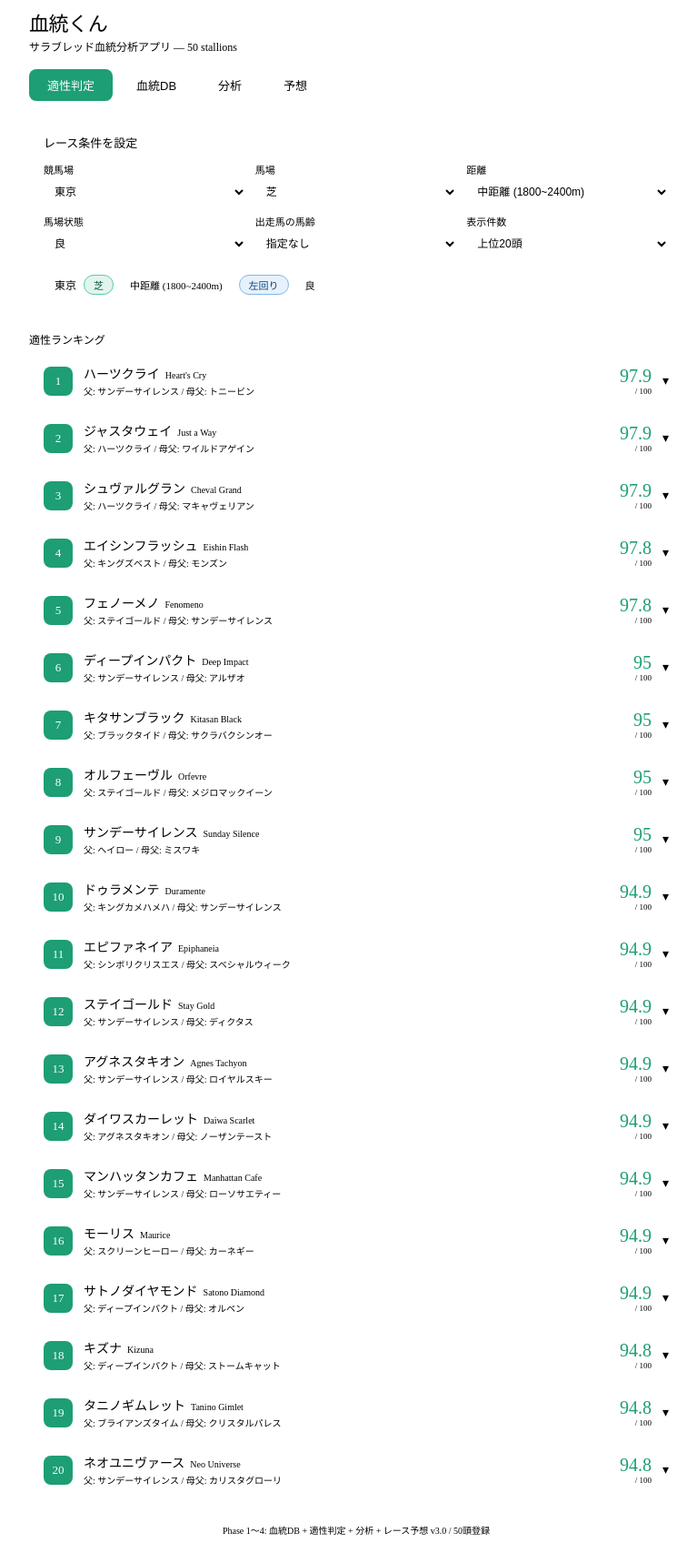
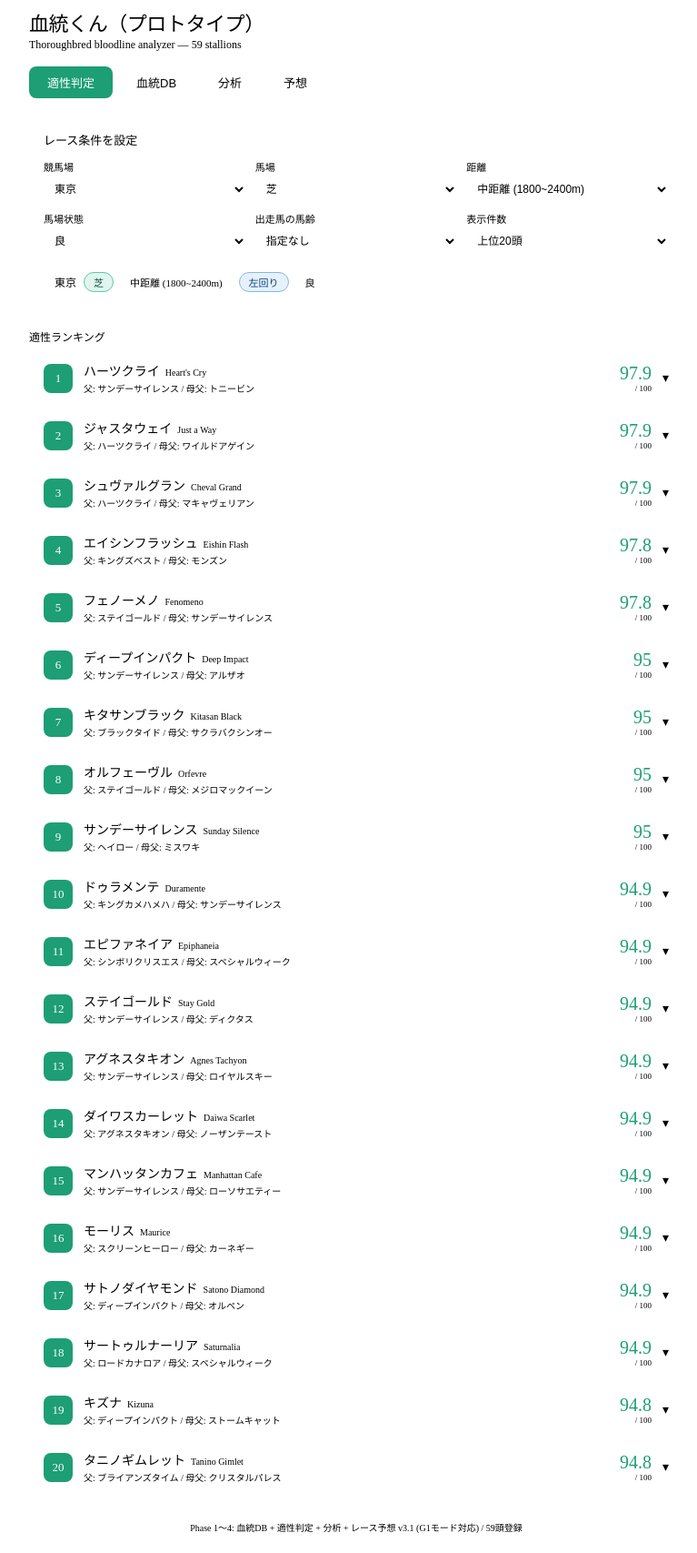
Before and after one commit to spaceshoman/horsebloodline, a React (Vite) app: page / in a window 1280 px wide. Shown: the whole page at 91% size, without its empty margins (248-1015 px from the left). Built offline with nearby package versions, Linux system fonts and the light colour scheme.

Commit message:
rename to 血統くん

```diff
--- a/src/App.jsx
+++ b/src/App.jsx
@@ -75,6 +75,15 @@
   {id:"48",name:"パイロ",nameEn:"Pyro",pedigree:{sire:"プルピット",dam:"ワイルドヴィジョン",sireOfSire:"エーピーインディ",damOfSire:"プレイ",sireOfDam:"ワイルドアゲイン",damOfDam:"キャロルズクリスマス"},surface:"DIRT",distanceMin:"SPRINT",distanceMax:"MILE",course:"BOTH",growth:"EARLY",heavyTrack:8,staminaScore:5,speedScore:8,powerScore:9,notes:"ダート短距離〜マイル。メイショウハリオ等輩出。"},
   {id:"49",name:"フェノーメノ",nameEn:"Fenomeno",pedigree:{sire:"ステイゴールド",dam:"ディアデラノビア",sireOfSire:"サンデーサイレンス",damOfSire:"ゴールデンサッシュ",sireOfDam:"サンデーサイレンス",damOfDam:"ポトリザリス"},surface:"TURF",distanceMin:"MIDDLE",distanceMax:"LONG",course:"LEFT",growth:"LATE",heavyTrack:5,staminaScore:9,speedScore:6,powerScore:7,notes:"天皇賞(春)連覇。左回り巧者。スタミナ型。"},
   {id:"50",name:"ゴールドアリュール",nameEn:"Gold Allure",pedigree:{sire:"サンデーサイレンス",dam:"ニキーヤ",sireOfSire:"ヘイロー",damOfSire:"ワキア",sireOfDam:"ヌレイエフ",damOfDam:"アンティックヴァリュー"},surface:"DIRT",distanceMin:"MILE",distanceMax:"MIDDLE",course:"BOTH",growth:"NORMAL",heavyTrack:9,staminaScore:7,speedScore:7,powerScore:9,notes:"ダートの大種牡馬。コパノリッキー、スマートファルコン等輩出。"},
+  {id:"51",name:"ファインニードル",nameEn:"Fine Needle",pedigree:{sire:"アドマイヤムーン",dam:"ニードルクラフト",sireOfSire:"エンドスウィープ",damOfSire:"マイケイティーズ",sireOfDam:"マークオブエスティーム",damOfDam:"ニードルクラフト母"},surface:"TURF",distanceMin:"SPRINT",distanceMax:"MILE",course:"BOTH",growth:"EARLY",heavyTrack:6,staminaScore:4,speedScore:9,powerScore:7,notes:"高松宮記念・スプリンターズS制覇。春秋スプリントGI連覇。産駒は短距離中心、道悪にも強い。"},
+  {id:"52",name:"ドレフォン",nameEn:"Drefong",pedigree:{sire:"ジオポンティ",dam:"エルティマース",sireOfSire:"テイルオブザキャット",damOfSire:"チアリーディーダー",sireOfDam:"ゴーストザッパー",damOfDam:"エルティマース母"},surface:"BOTH",distanceMin:"SPRINT",distanceMax:"MIDDLE",course:"RIGHT",growth:"EARLY",heavyTrack:7,staminaScore:6,speedScore:9,powerScore:9,notes:"BCスプリント優勝。ストームキャット系。ジオグリフ(皐月賞)等輩出。芝ダート兼用でパワー型。"},
+  {id:"53",name:"ダノンプレミアム",nameEn:"Danon Premium",pedigree:{sire:"ディープインパクト",dam:"インディアナギャル",sireOfSire:"サンデーサイレンス",damOfSire:"ウインドインハーヘア",sireOfDam:"インティカブ",damOfDam:"レッドカメリア"},surface:"TURF",distanceMin:"MILE",distanceMax:"MIDDLE",course:"BOTH",growth:"EARLY",heavyTrack:3,staminaScore:6,speedScore:9,powerScore:6,notes:"朝日杯FS・マイルCS制覇。ディープ産駒の早熟マイラー。新種牡馬。"},
+  {id:"54",name:"シルバーステート",nameEn:"Silver State",pedigree:{sire:"ディープインパクト",dam:"シルヴァースカヤ",sireOfSire:"サンデーサイレンス",damOfSire:"ウインドインハーヘア",sireOfDam:"シルヴァーホーク",damOfDam:"ハサナ"},surface:"TURF",distanceMin:"MILE",distanceMax:"MIDDLE",course:"BOTH",growth:"NORMAL",heavyTrack:4,staminaScore:7,speedScore:8,powerScore:7,notes:"重賞未出走ながら種牡馬で大成功。ソールオリエンス(皐月賞)等輩出。ディープ後継の注目株。"},
+  {id:"55",name:"サートゥルナーリア",nameEn:"Saturnalia",pedigree:{sire:"ロードカナロア",dam:"シーザリオ",sireOfSire:"キングカメハメハ",damOfSire:"レディブラッサム",sireOfDam:"スペシャルウィーク",damOfDam:"キロフプリミエール"},surface:"TURF",distanceMin:"MILE",distanceMax:"MIDDLE",course:"BOTH",growth:"EARLY",heavyTrack:4,staminaScore:7,speedScore:9,powerScore:8,notes:"皐月賞・ホープフルS制覇。エピファネイアの半弟。ロードカナロア×シーザリオの黄金配合。"},
+  {id:"56",name:"ポエティックフレア",nameEn:"Poetic Flare",pedigree:{sire:"ドーンアプローチ",dam:"マリーリー",sireOfSire:"ニューアプローチ",damOfSire:"ヒムオブザドーン",sireOfDam:"ガリレオ",damOfDam:"カレドニア"},surface:"TURF",distanceMin:"MILE",distanceMax:"MILE",course:"BOTH",growth:"EARLY",heavyTrack:5,staminaScore:5,speedScore:8,powerScore:7,notes:"英2000ギニー・セントジェームズパレスS制覇。欧州マイル王。ガリレオ系の仕上がり早タイプ。"},
+  {id:"57",name:"リアルインパクト",nameEn:"Real Impact",pedigree:{sire:"ディープインパクト",dam:"リアルサファイア",sireOfSire:"サンデーサイレンス",damOfSire:"ウインドインハーヘア",sireOfDam:"Belong to Me",damOfDam:"リアルサファイア母"},surface:"TURF",distanceMin:"MILE",distanceMax:"MILE",course:"BOTH",growth:"NORMAL",heavyTrack:4,staminaScore:5,speedScore:9,powerScore:6,notes:"安田記念・ジョージライダーS(豪G1)優勝。ディープ産駒のマイラー種牡馬。ラウダシオン等輩出。"},
+  {id:"58",name:"アメリカンペイトリオット",nameEn:"American Patriot",pedigree:{sire:"ウォーフロント",dam:"ライフウェルリヴド",sireOfSire:"ダンジグ",damOfSire:"スターリーデイ",sireOfDam:"ティズナウ",damOfDam:"ウェルドレスド"},surface:"BOTH",distanceMin:"SPRINT",distanceMax:"MILE",course:"BOTH",growth:"EARLY",heavyTrack:6,staminaScore:5,speedScore:8,powerScore:8,notes:"米芝G1メイカーズ46マイルS優勝。ダンジグ系ウォーフロント後継。芝で穴馬出しやすい。"},
+  {id:"59",name:"パドトロワ",nameEn:"Pas de Trois",pedigree:{sire:"ファルブラヴ",dam:"パドブレ",sireOfSire:"フェアリーキング",damOfSire:"ギフトオブザナイト",sireOfDam:"ダンスインザダーク",damOfDam:"パドシス"},surface:"TURF",distanceMin:"SPRINT",distanceMax:"SPRINT",course:"BOTH",growth:"EARLY",heavyTrack:5,staminaScore:3,speedScore:9,powerScore:6,notes:"CBC賞・アイビスSD制覇。超短距離のスペシャリスト。"},
 ];
 
 const STORAGE_KEY="keiba-v4";
@@ -329,12 +338,12 @@
 
 /* --- Utility: Sire Line Classification --- */
 const SIRE_LINES = {
-  "サンデーサイレンス系": ["サンデーサイレンス","ディープインパクト","ステイゴールド","ハーツクライ","アグネスタキオン","フジキセキ","マンハッタンカフェ","ダイワメジャー","ネオユニヴァース","ゴールドアリュール","ブラックタイド","アドマイヤベガ","キタサンブラック"],
-  "キングマンボ系": ["キングカメハメハ","キングマンボ","ドゥラメンテ","ロードカナロア","ルーラーシップ","リオンディーズ","エイシンフラッシュ","キングズベスト"],
+  "サンデーサイレンス系": ["サンデーサイレンス","ディープインパクト","ステイゴールド","ハーツクライ","アグネスタキオン","フジキセキ","マンハッタンカフェ","ダイワメジャー","ネオユニヴァース","ゴールドアリュール","ブラックタイド","アドマイヤベガ","キタサンブラック","ダノンプレミアム","シルバーステート"],
+  "キングマンボ系": ["キングカメハメハ","キングマンボ","ドゥラメンテ","ロードカナロア","ルーラーシップ","リオンディーズ","エイシンフラッシュ","キングズベスト","サートゥルナーリア"],
   "ロベルト系": ["シンボリクリスエス","クリスエス","ブライアンズタイム","タニノギムレット","リアルシャダイ","ロベルト","スクリーンヒーロー","グラスワンダー","モーリス"],
-  "ノーザンダンサー系": ["デインヒル","ダンジグ","ハービンジャー","タートルボウル","サドラーズウェルズ","オペラハウス","ダンシングブレーヴ","リファール","ノーザンテースト","ディンヒル","ローエングリン","シングスピール"],
-  "ミスタープロスペクター系": ["エンドスウィープ","フォーティナイナー","アドマイヤムーン"],
-  "ストームキャット系": ["ヘネシー","ヘニーヒューズ","ストームキャット","レイヴンズパス","エルーシヴクオリティ"],
+  "ノーザンダンサー系": ["デインヒル","ダンジグ","ハービンジャー","タートルボウル","サドラーズウェルズ","オペラハウス","ダンシングブレーヴ","リファール","ノーザンテースト","ディンヒル","ローエングリン","シングスピール","ウォーフロント","アメリカンペイトリオット","ドーンアプローチ","ポエティックフレア","ファルブラヴ","パドトロワ"],
+  "ミスタープロスペクター系": ["エンドスウィープ","フォーティナイナー","アドマイヤムーン","ファインニードル","リアルインパクト"],
+  "ストームキャット系": ["ヘネシー","ヘニーヒューズ","ストームキャット","レイヴンズパス","エルーシヴクオリティ","ジオポンティ","ドレフォン"],
   "エーピーインディ系": ["エーピーインディ","プルピット","パイロ","シニスターミニスター","オールドトリエステ"],
   "その他": [],
 };
@@ -682,6 +691,25 @@
    ================================================================ */
 
 const SAMPLE_RACES = [
+  { name:"🏆 桜花賞 (G1) 阪神芝1600m", venue:"hanshin", surface:"TURF", distance:"MILE", cond:"GOOD", isG1:true,
+    runners:[
+      {name:"1枠 ファインニードル産駒",sire:"ファインニードル",bms:"",age:"3"},
+      {name:"2枠 エピファネイア産駒",sire:"エピファネイア",bms:"",age:"3"},
+      {name:"3枠 ポエティックフレア産駒",sire:"ポエティックフレア",bms:"",age:"3"},
+      {name:"4枠 ロードカナロア産駒",sire:"ロードカナロア",bms:"",age:"3"},
+      {name:"5枠 ドレフォン産駒",sire:"ドレフォン",bms:"",age:"3"},
+      {name:"6枠 リアルスティール産駒",sire:"リアルスティール",bms:"",age:"3"},
+      {name:"7枠 リアルインパクト産駒",sire:"リアルインパクト",bms:"",age:"3"},
+      {name:"8枠 サートゥルナーリア産駒①",sire:"サートゥルナーリア",bms:"",age:"3"},
+      {name:"9枠 キズナ産駒",sire:"キズナ",bms:"",age:"3"},
+      {name:"10枠 ダノンプレミアム産駒",sire:"ダノンプレミアム",bms:"",age:"3"},
+      {name:"11枠 アメリカンペイトリオット産駒",sire:"アメリカンペイトリオット",bms:"",age:"3"},
+      {name:"12枠 サートゥルナーリア産駒②",sire:"サートゥルナーリア",bms:"",age:"3"},
+      {name:"13枠 キタサンブラック産駒",sire:"キタサンブラック",bms:"",age:"3"},
+      {name:"14枠 パドトロワ産駒",sire:"パドトロワ",bms:"",age:"3"},
+      {name:"15枠 シルバーステート産駒",sire:"シルバーステート",bms:"",age:"3"},
+      {name:"16枠 モーリス産駒",sire:"モーリス",bms:"",age:"3"},
+    ]},
   { name:"東京11R 芝2400m", venue:"tokyo", surface:"TURF", distance:"MIDDLE", cond:"GOOD",
     runners:[
       {name:"ナチュラルボーン",sire:"ディープインパクト",bms:"キングカメハメハ",age:"3"},
@@ -1027,7 +1055,7 @@
         <div style={{fontSize:11,color:"var(--color-text-tertiary)",marginBottom:6}}>サンプルレースを読み込む:</div>
         <div style={{display:"flex",gap:6,flexWrap:"wrap"}}>
           {SAMPLE_RACES.map((sr,i)=>(
-            <button key={i} onClick={()=>loadSample(sr)} style={{padding:"5px 12px",borderRadius:8,border:"1px solid var(--color-border-tertiary)",background:"var(--color-background-primary)",color:"var(--color-text-secondary)",fontSize:11,cursor:"pointer"}}>
+            <button key={i} onClick={()=>loadSample(sr)} style={{padding:"5px 12px",borderRadius:8,border:sr.isG1?"2px solid #D85A30":"1px solid var(--color-border-tertiary)",background:sr.isG1?"#FFF3EE":"var(--color-background-primary)",color:sr.isG1?"#D85A30":"var(--color-text-secondary)",fontSize:11,fontWeight:sr.isG1?600:400,cursor:"pointer"}}>
               {sr.name}
             </button>
           ))}
@@ -1220,8 +1248,8 @@
   return(
     <div style={{maxWidth:720,margin:"0 auto",fontFamily:"var(--font-sans)"}}>
       <div style={{marginBottom:16}}>
-        <h1 style={{fontSize:22,fontWeight:500,color:"var(--color-text-primary)",margin:"0 0 2px",letterSpacing:"-0.02em"}}>血統くん</h1>
-        <p style={{fontSize:12,color:"var(--color-text-tertiary)",margin:0}}>サラブレッド血統分析アプリ — {stats.total} stallions</p>
+        <h1 style={{fontSize:22,fontWeight:500,color:"var(--color-text-primary)",margin:"0 0 2px",letterSpacing:"-0.02em"}}>血統くん（プロトタイプ）</h1>
+        <p style={{fontSize:12,color:"var(--color-text-tertiary)",margin:0}}>Thoroughbred bloodline analyzer — {stats.total} stallions</p>
       </div>
 
       {/* Tab navigation */}
@@ -1338,7 +1366,7 @@
       {tab==="predict"&&<RacePredictionTab stallions={stallions}/>}
 
       <div style={{marginTop:20,padding:"10px 0",borderTop:"1px solid var(--color-border-tertiary)",fontSize:10,color:"var(--color-text-tertiary)",textAlign:"center"}}>
-        Phase 1〜4: 血統DB + 適性判定 + 分析 + レース予想 v3.0 / {stats.total}頭登録
+        Phase 1〜4: 血統DB + 適性判定 + 分析 + レース予想 v3.1 (G1モード対応) / {stats.total}頭登録
       </div>
     </div>
   );
```
Also changed, not shown: 2 other files (tests, documents, lock files or other folders).
